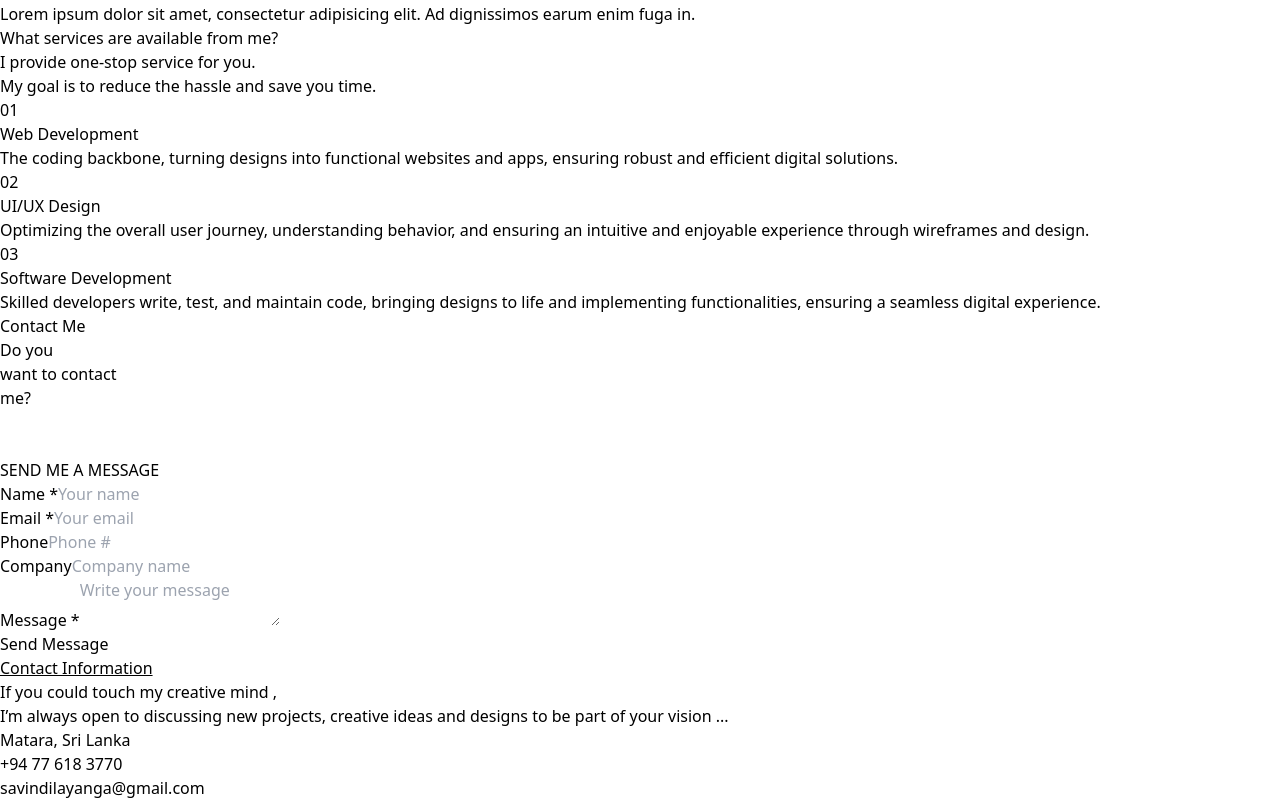
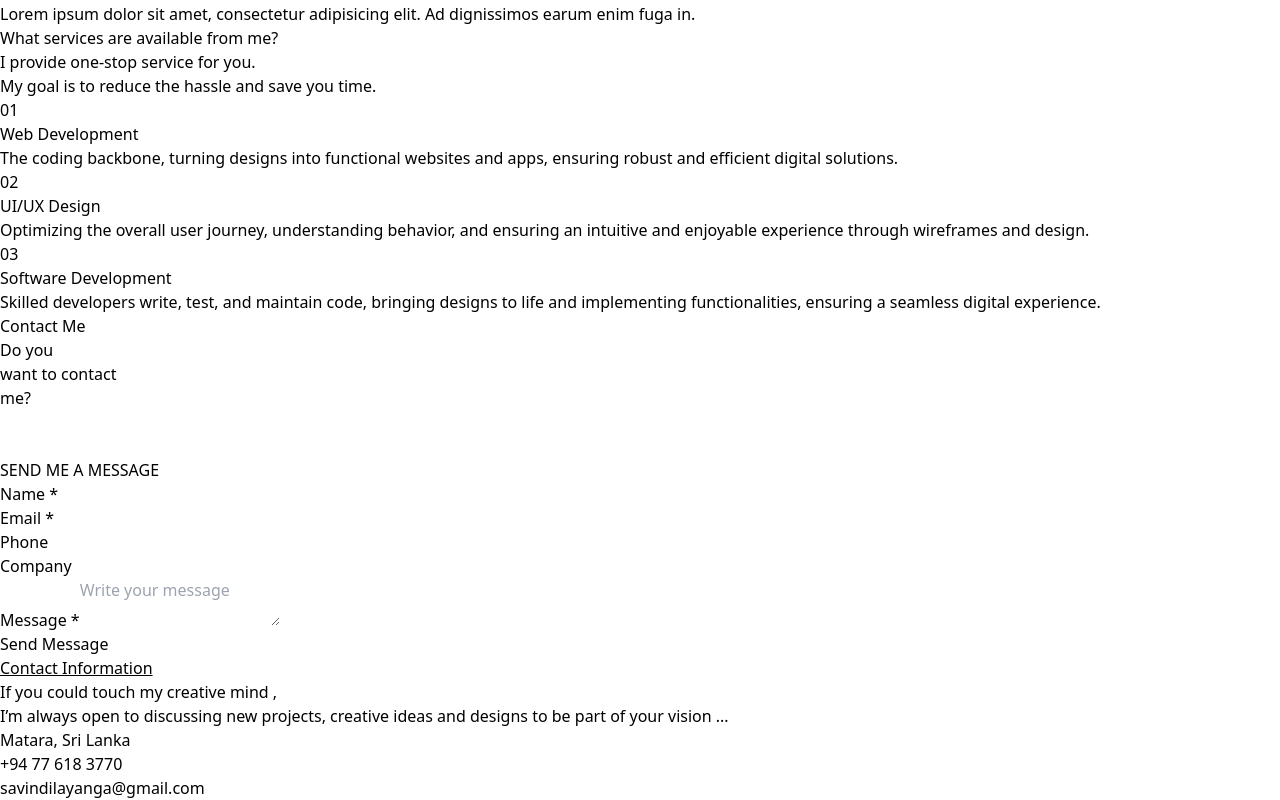
Before and after one commit to SavindiLayanga/Portfolio-react, a React (Vite) app: page / in a window 1280 px wide. Shown: the part 4132-4932 px from the top of the page. Built offline with nearby package versions, Linux system fonts and the light colour scheme.

Commit message:
remove placeholders

```diff
--- a/src/pages/contact.tsx
+++ b/src/pages/contact.tsx
@@ -43,7 +43,7 @@ const Contact: React.FC = () => {
                                     type="text"
                                     name="name"
                                     className="w-full border border-gray-300 rounded-md p-2 mt-2"
-                                    placeholder="Your name"
+                                    // placeholder="Your name"
                                     value={formData.name}
                                     onChange={handleChange}
                                     required
@@ -55,7 +55,7 @@ const Contact: React.FC = () => {
                                     type="email"
                                     name="email"
                                     className="w-full border border-gray-300 rounded-md p-2 mt-2"
-                                    placeholder="Your email"
+                                    // placeholder="Your email"
                                     value={formData.email}
                                     onChange={handleChange}
                                     required
@@ -67,7 +67,7 @@ const Contact: React.FC = () => {
                                     type="text"
                                     name="phone"
                                     className="w-full border border-gray-300 rounded-md p-2 mt-2"
-                                    placeholder="Phone #"
+                                    // placeholder="Phone #"
                                     value={formData.phone}
                                     onChange={handleChange}
                                 />
@@ -78,7 +78,7 @@ const Contact: React.FC = () => {
                                     type="text"
                                     name="company"
                                     className="w-full border border-gray-300 rounded-md p-2 mt-2"
-                                    placeholder="Company name"
+                                    // placeholder="Company name"
                                     value={formData.company}
                                     onChange={handleChange}
                                 />
```
